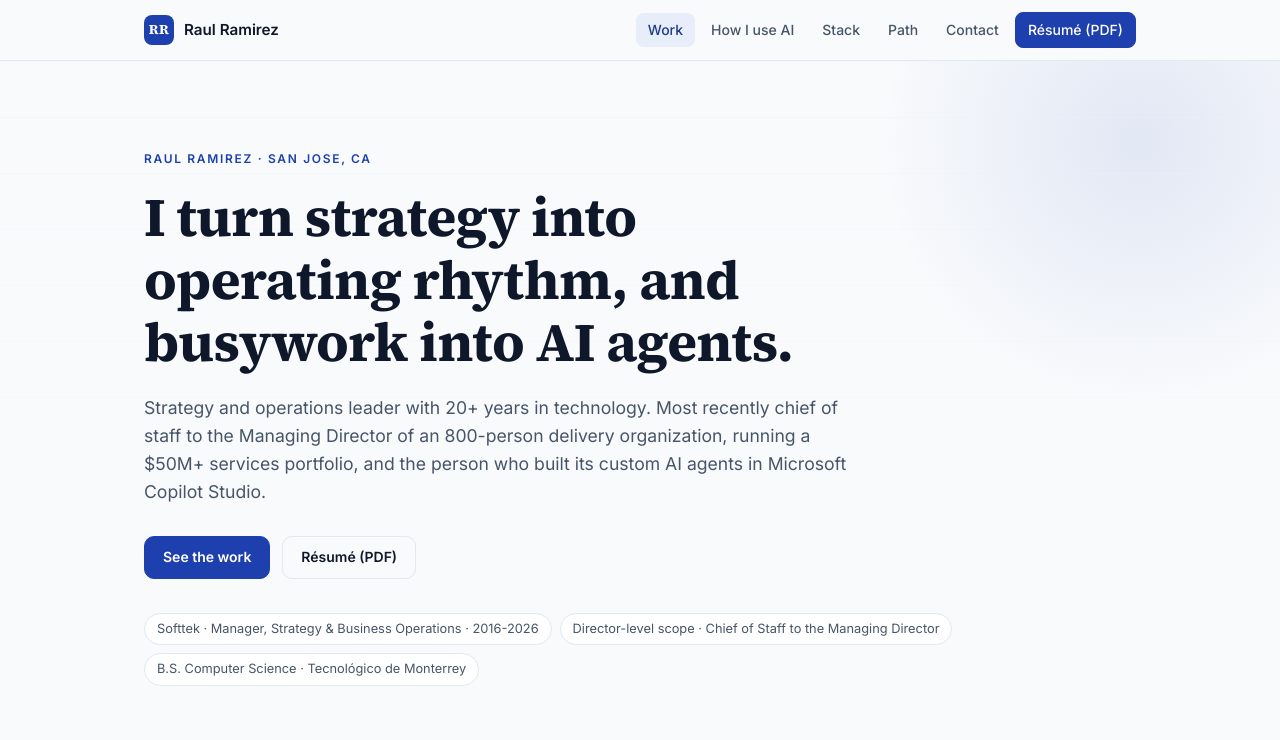
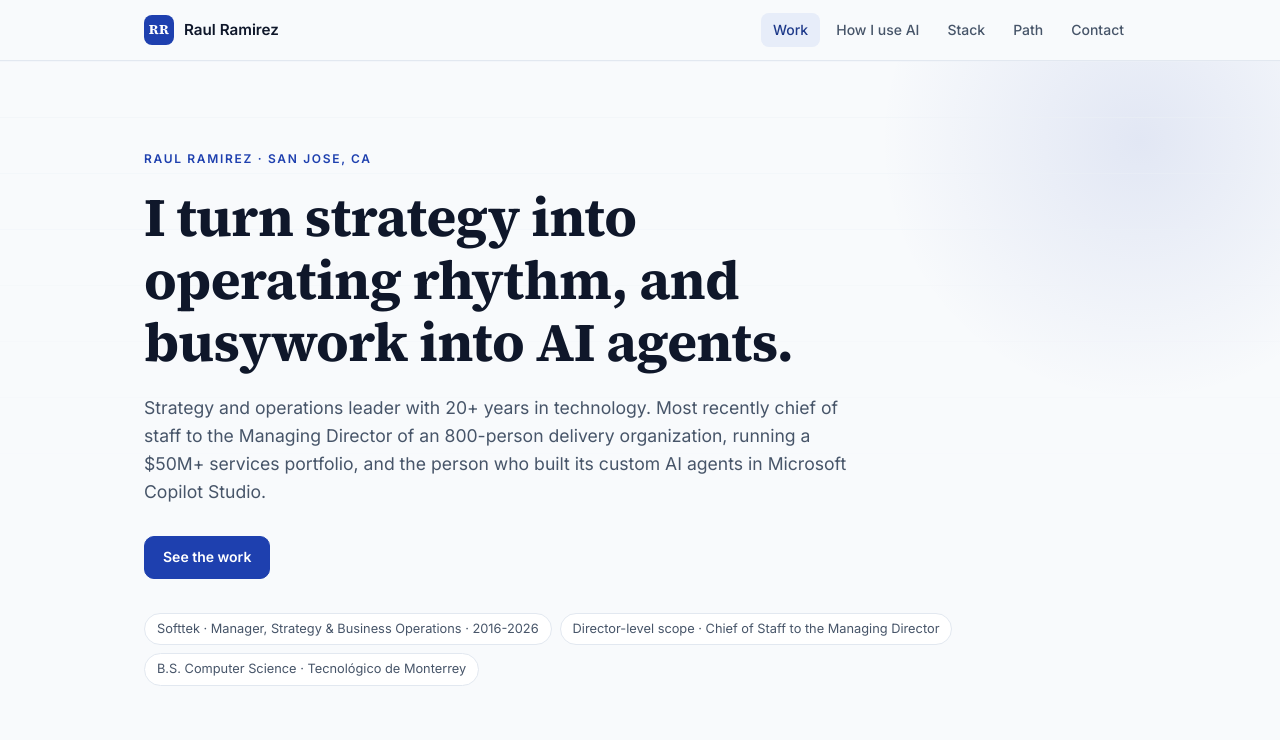
Before and after one commit to rsra13/portfolio, a plain HTML site: page index.html in a window 1280 px wide. Shown: the top 740 px of the page. Drawn offline with Linux system fonts and the light colour scheme.

Commit message:
Update index.html

```diff
--- a/index.html
+++ b/index.html
@@ -461,7 +461,7 @@ footer .foot-lede{color:var(--muted-on-ink);max-width:60ch;margin-bottom:28px;fo
       <a href="#stack">Stack</a>
       <a href="#path">Path</a>
       <a href="#contact">Contact</a>
-      <a class="btn btn-sm" href="./Raul_Ramirez_Resume.pdf" target="_blank" rel="noopener">Résumé (PDF)</a>
+
     </nav>
   </div>
 </header>
@@ -481,7 +481,7 @@ footer .foot-lede{color:var(--muted-on-ink);max-width:60ch;margin-bottom:28px;fo
     </p>
     <div class="cta-row">
       <a class="btn" href="#work">See the work</a>
-      <a class="btn-ghost" href="./Raul_Ramirez_Resume.pdf" target="_blank" rel="noopener">Résumé (PDF)</a>
+
     </div>
     <div class="snapshot">
       <span>Softtek · Manager, Strategy &amp; Business Operations · 2016-2026</span>
@@ -914,7 +914,7 @@ footer .foot-lede{color:var(--muted-on-ink);max-width:60ch;margin-bottom:28px;fo
     <div class="foot-cta">
       <a class="btn-invert" href="mailto:rsra13@icloud.com">rsra13@icloud.com</a>
       <a class="btn-outline-invert" href="https://www.linkedin.com/in/raulsramirez" target="_blank" rel="noopener">LinkedIn · /in/raulsramirez</a>
-      <a class="btn-outline-invert" href="./Raul_Ramirez_Resume.pdf" target="_blank" rel="noopener">Résumé (PDF)</a>
+
     </div>
     <div class="foot-fine">
       <p>Client organizations are described generically to respect confidentiality. Every
```
